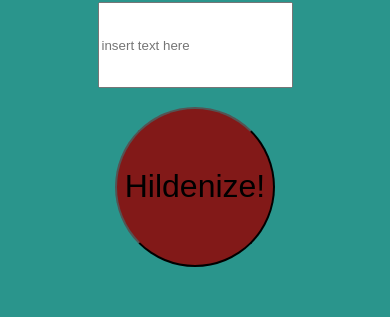
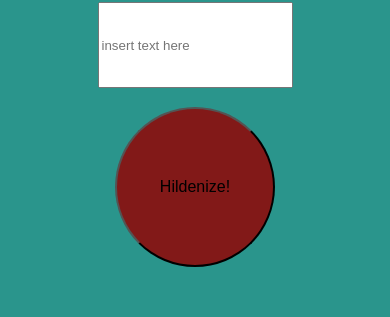
Before and after one commit to ryanpburnett/aou-removal, a plain HTML site: page index.html in a window 390 px wide. Shown: the part 139-456 px from the top of the page. Drawn offline with Linux system fonts and the light colour scheme.

Commit message:
fix button attempt 2

```diff
--- a/style.css
+++ b/style.css
@@ -102,4 +102,8 @@ button:focus {
     p {
         font-size: .75rem;
     }
+
+    #button {
+        font-size: 1rem;
+    }
 }
```
